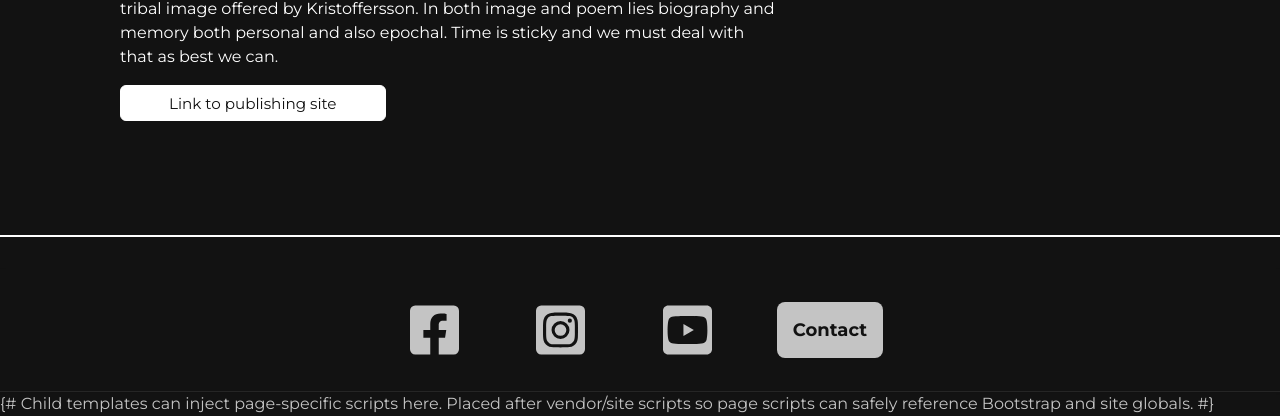
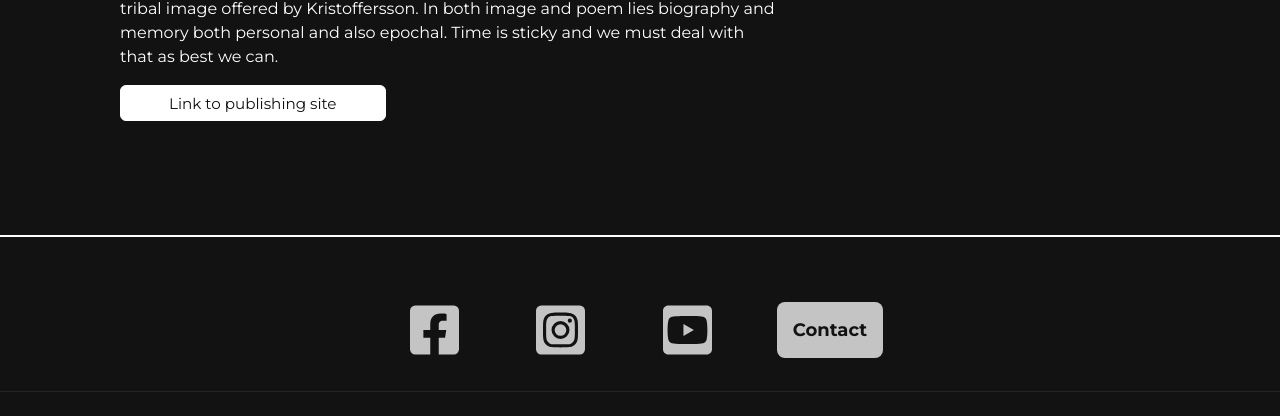
Before and after one commit to DylanAustin-TheDreamer/const-collection-full-stack-hackathon, a Django app: page /about/ in a window 1280 px wide. Shown: the part 674-1090 px from the top of the page. After the commit the page ends 1066 px from the top, so only its background shows below. Run offline with Django 4.2, Linux system fonts and the light colour scheme; parts of the project's set-up code (start-up, migrations or seed data) failed here and were passed over.

Commit message:
Changed duplicate meta tag and django template message from bottom of page

```diff
--- a/templates/base.html
+++ b/templates/base.html
@@ -2,9 +2,7 @@
 {% load static %}
 {% load nav_tags %}
 <html lang="en">
-  <head>
-
-<head>
+    <head>
     <!-- Favicons -->
     <link rel="apple-touch-icon" sizes="180x180" href="{% static 'images/favicon/apple-touch-icon.png' %}">
     <link rel="icon" type="image/png" sizes="32x32" href="{% static 'images/favicon/favicon-32x32.png' %}">
@@ -19,7 +17,6 @@
     <title>{% block title %}Const Collection{% endblock %}</title>
     <meta name="description" content="Illuminated acrylic art by Cecilia Kristoffersson and curated collections by Magnus Florin. Explore vibrant, contemporary artworks and exhibitions at Const Collection. Make orders through our online store.">
     <meta name="keywords" content="art, gallery, artist, exhibitions, shop, Cecilia Kristoffersson, Marcus Bussey, Const Collection, acrylic, paintings, illuminated acrylic, illuminated acrylics, illuminated art, colorful art, pychedelic art, pychedelic, pychedelia, vibrant art, vibrant, modern art, contemporary art">
-    <meta name="viewport" content="width=device-width, initial-scale=1">
     <!-- End of Meta Tags -->
 
     <!-- Bootstrap 5 CSS -->
@@ -262,8 +259,8 @@
     <script src="{% static 'js/featured-carousel.js' %}"></script>
         <script src="{% static 'js/theme-toggle.js' %}"></script>
 
-        {# Child templates can inject page-specific scripts here. Placed after vendor/site scripts so
-           page scripts can safely reference Bootstrap and site globals. #}
+          <!-- Child templates can inject page-specific scripts here. Placed after vendor/site scripts so
+              page scripts can safely reference Bootstrap and site globals. -->
         {% block scripts %}{% endblock %}
 
     </body>
```
